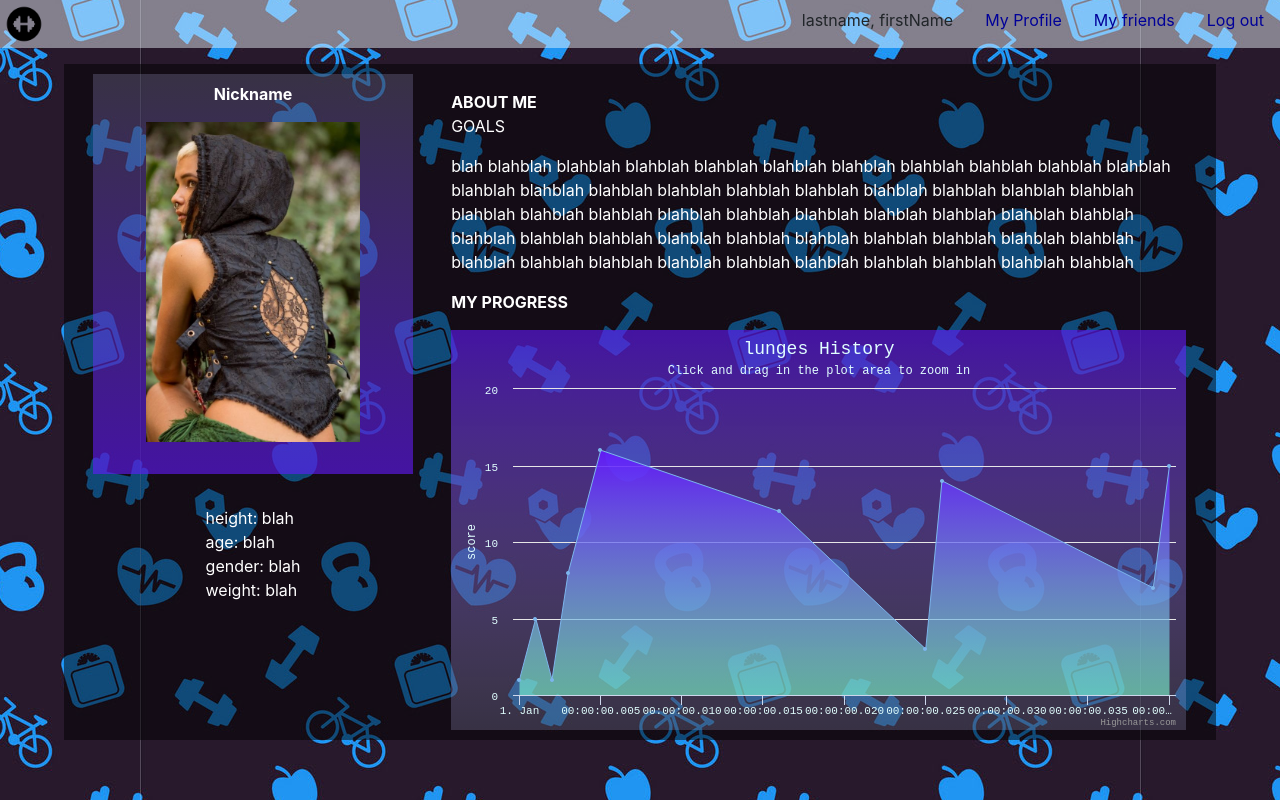
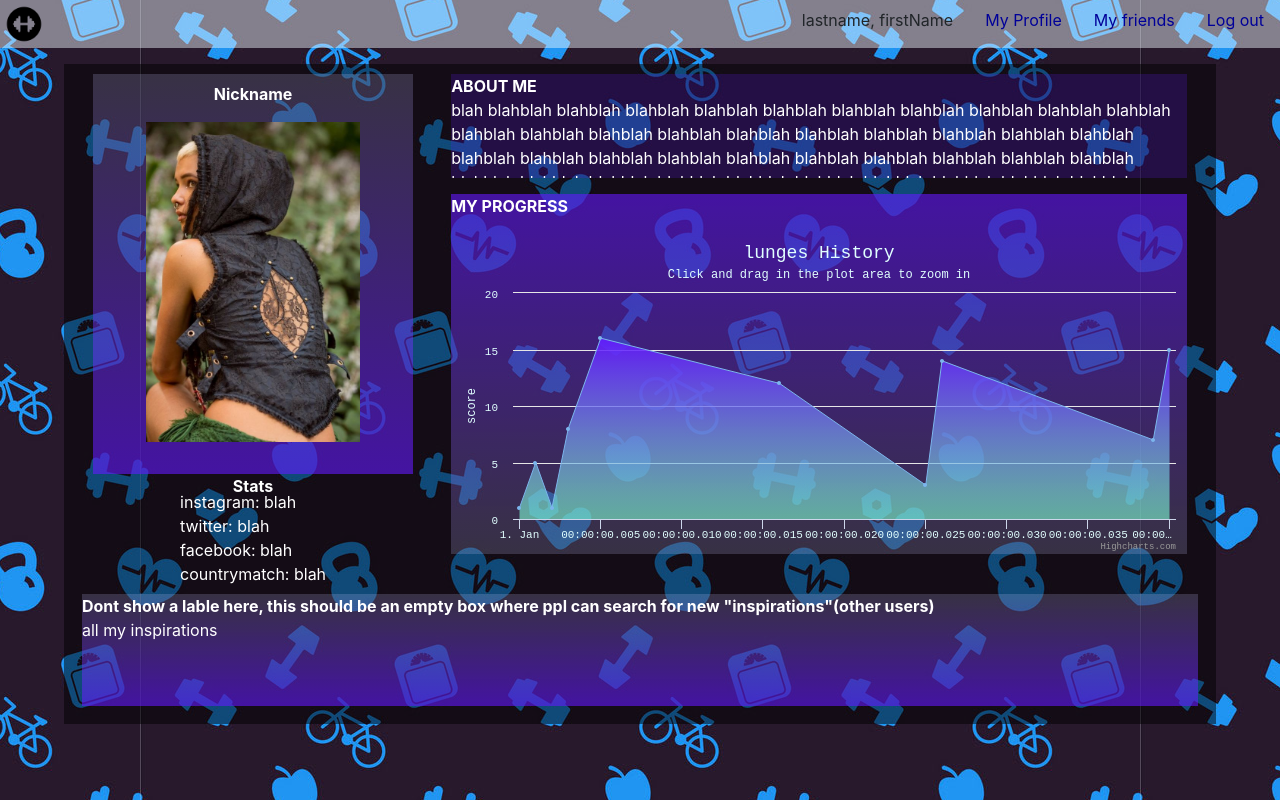
Before and after one commit to kennethcurrie/FitnessAppFrontEnd, a React (Create React App) app in the folder fitnessappfrontend/: page / in a window 1280 px wide. Built offline with nearby package versions, Linux system fonts and the light colour scheme.

Commit message:
added friends bar (called "inspirations")

```diff
--- a/fitnessappfrontend/src/components/profile/profile.component.scss
+++ b/fitnessappfrontend/src/components/profile/profile.component.scss
@@ -8,8 +8,6 @@
   flex-wrap: wrap;
   color: white;
 }
-
-
 
 #content-holder
 {
@@ -51,16 +49,36 @@
   max-width: 65%;
 }
 
+#about-me-full
+{
+  background-color: rgba(100, 25, 255, .2);
+}
+
+#right-side-under
+{
+  margin: 0.5rem;
+  margin-top: 1rem;
+  width: 100%;
+  min-height: 7rem;
+  background: linear-gradient(to bottom,  rgba(200, 200, 255, .2), rgba(100, 25, 255, .6));
+}
+
 #about-me-holder
 {
   overflow: auto;
-  height: 10rem;
+  height: 5rem;
+}
+
+#history-full
+{
+  margin-top: 1rem;
+  background: linear-gradient(to bottom, rgba(100, 25, 255, .6), rgba(200, 200, 255, .2));
 }
 
 #history-holder
 {
   margin-top: 1rem;
-  height: 25rem;
+  height: 20rem;
   display:flex;
   align-items: center;
   justify-content: center;
@@ -68,7 +86,7 @@
 
 #stats-holder
 {
-  height: 10rem;
+  height: 5rem;
   display:flex;
   align-items: center;
   justify-content: center;
--- a/fitnessappfrontend/src/components/profile/profile.component.tsx
+++ b/fitnessappfrontend/src/components/profile/profile.component.tsx
@@ -47,8 +47,8 @@ updateChart = (data, workoutType: string, ): Highcharts.Chart => {
       backgroundColor: {
         linearGradient: { x1: 0, y1: 0, x2: 0, y2: 1 },
         stops: [
-            [0, 'rgba(100, 25, 255, .6)'],
-            [1, 'rgba(200, 200, 255, .2)']
+            [0, 'rgba(100, 25, 255, .0)'],
+            [1, 'rgba(200, 200, 255, .0)']
         ]
       }
     },
@@ -124,23 +124,35 @@ updateChart = (data, workoutType: string, ): Highcharts.Chart => {
                 <img id='profile-pic' src={profilePic}/>
               </div>
             </div>
-            <div id='stats-holder'>
-              height: blah <br />
-              age: blah <br />
-              gender: blah <br />
-              weight: blah
+            <div id='stats-full'>
+              <div id='stats-label' className='label'><strong>Stats</strong></div>
+              <div id='stats-holder'>
+                instagram: blah <br />
+                twitter: blah <br />
+                facebook: blah <br />
+                countrymatch: blah
+              </div>
             </div>
           </div>
           <div id='right-side'>
-            <div id='profile-pic-label'><strong>ABOUT ME</strong></div>
-            <div id='about-me-holder'>
-              <p>GOALS</p>
-              <p>{this.longText}</p>
+            <div id='about-me-full'>
+              <div id='about-me-label'><strong>ABOUT ME</strong></div>
+              <div id='about-me-holder'>
+                <p>{this.longText}</p>
+              </div>
             </div>
-            <div id='profile-pic-label'><strong>MY PROGRESS</strong></div>
-            <div id='history-holder'>
-              <div id='history-graph'></div>
+            <div id='history-full'>
+              <div id='history-label'><strong>MY PROGRESS</strong></div>
+              <div id='history-holder'>
+                <div id='history-graph'></div>
+              </div>
             </div>
+          </div>
+          <div id='right-side-under'>
+              <div id='inspirations-label'><strong>Dont show a lable here, this should be an empty box where ppl can search for new "inspirations"(other users)</strong></div>
+              <div id='inspirations-holder'>
+                all my inspirations
+              </div>
           </div>
         </div>
       </>
```
